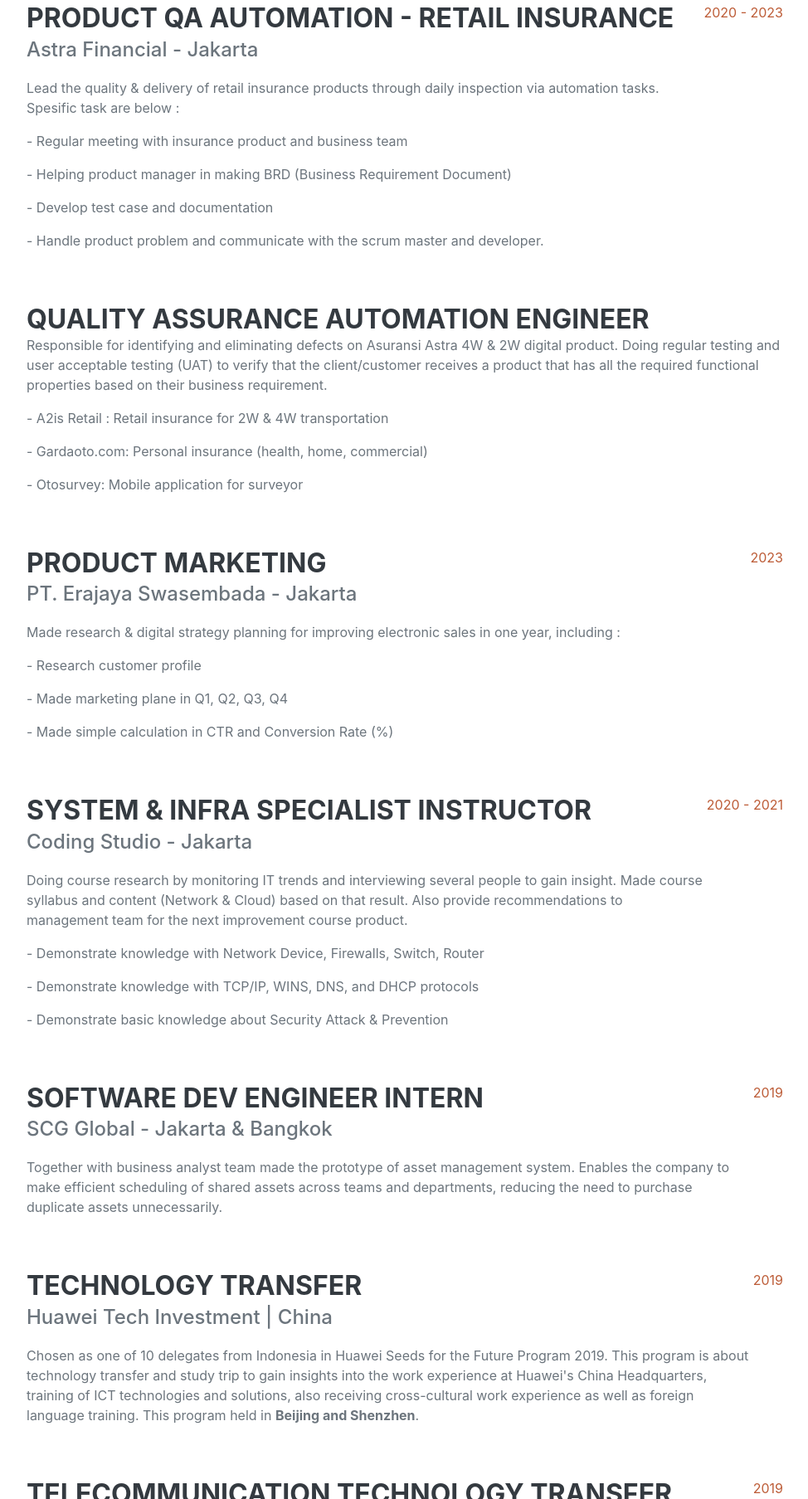
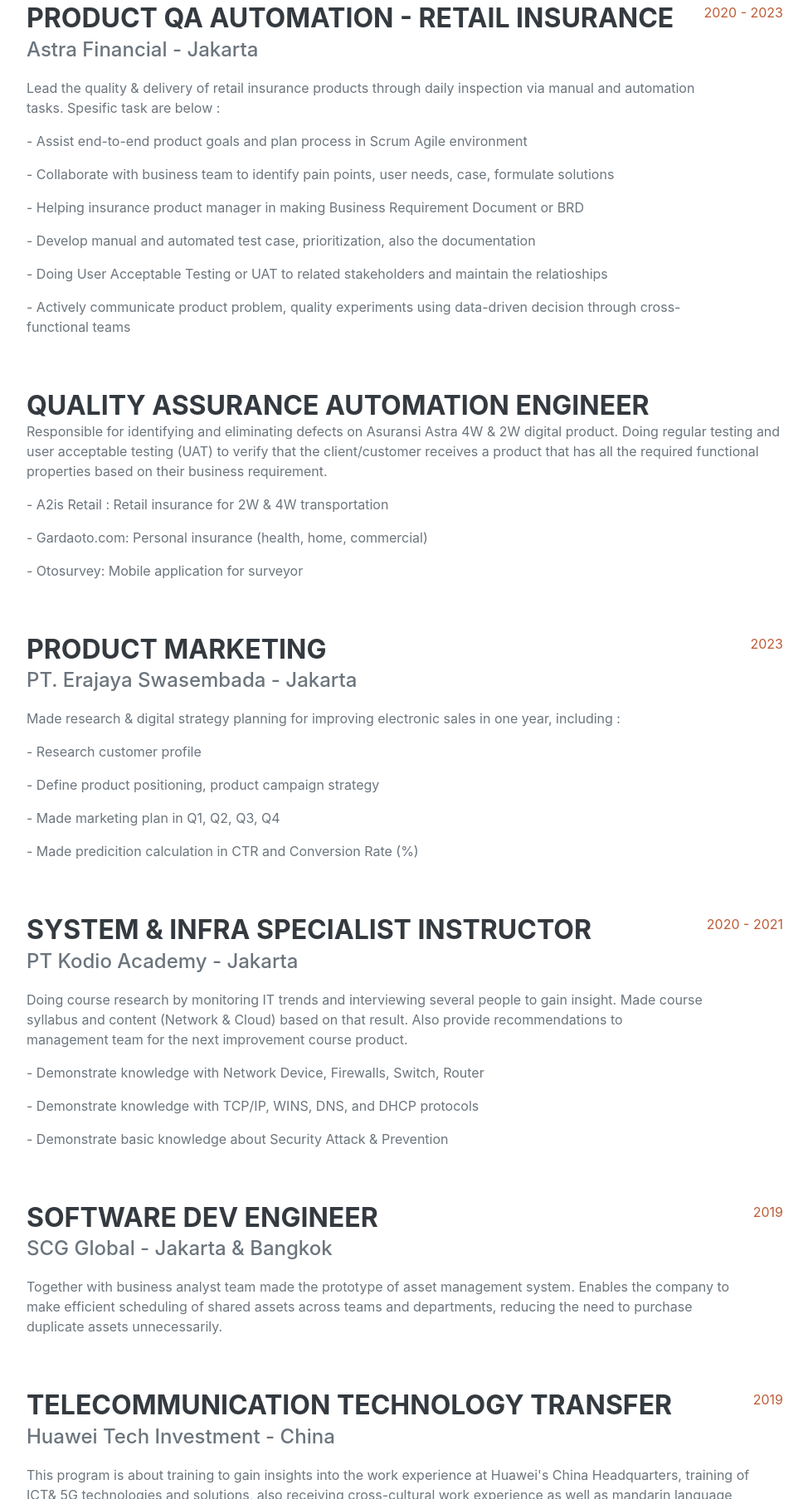
Before and after one commit to sachihongo/sachihongo.github.io, a plain HTML site: page index.html in a window 1280 px wide. Shown: the part 993-2800 px from the top of the page at 83% size, without its empty margins (288-1262 px from the left). Drawn offline with nearby package versions, Linux system fonts and the light colour scheme; a web font is replaced by a local one.

Commit message:
Update summary, description and fix some unload photos

```diff
--- a/index.html
+++ b/index.html
@@ -53,9 +53,10 @@
                     Jakarta, Indonesia· 0859106507094·
                     <a href="mailto:sachihongo.sh@gmail.com">sachihongo.sh@gmail.com</a>
                 </div>
-                <p class="lead mb-5">Passionate to design and product management in tech business field. Never give up
-                    to learn something new, even it starts
-                    from beginning. Experience in insurance, 4W & 2W transportation, construction digital products.</p>
+                <p class="lead mb-5">Passionate in product management with expertise in vehicle insurance,
+                    manufacturing, telco industry. Devoted to delivering solutions, ensuring customer satisfaction.
+                    Certified in Google Project Management (PMP). Willingness to learn, adapt quickly in every
+                    environment</p>
                 <div class="social-icons">
                     <a class="social-icon" href="https://id.linkedin.com/in/sachi-hongo-9a1103146"><i
                             class="fab fa-linkedin-in"></i></a>
@@ -72,12 +73,18 @@
                     <div class="flex-grow-1">
                         <h3 class="mb-0">Product QA Automation - Retail Insurance </h3>
                         <div class="subheading mb-3">Astra Financial - Jakarta</div>
-                        <p>Lead the quality & delivery of retail insurance products through daily inspection via
-                            automation tasks. Spesific task are below :</p>
-                        <p>- Regular meeting with insurance product and business team</p>
-                        <p>- Helping product manager in making BRD (Business Requirement Document) </p>
-                        <p>- Develop test case and documentation </p>
-                        <p>- Handle product problem and communicate with the scrum master and developer. </p>
+                        <p>Lead the quality & delivery of retail insurance products through daily inspection via manual
+                            and automation tasks. Spesific task are below : </p>
+                        <p>- Assist end-to-end product goals and plan process in Scrum Agile environment</p>
+                        <p>- Collaborate with business team to identify pain points, user needs, case, formulate
+                            solutions</p>
+                        <p>- Helping insurance product manager in making Business Requirement Document or BRD</p>
+                        <p>- Develop manual and automated test case, prioritization, also the documentation</p>
+
+                        <p>- Doing User Acceptable Testing or UAT to related stakeholders and maintain the relatioships
+                        </p>
+                        <p>- Actively communicate product problem, quality experiments using data-driven decision
+                            through cross-functional teams</p>
                     </div>
                     <div class="flex-shrink-0"><span class="text-primary">2020 - 2023</span></div>
                 </div>
@@ -104,10 +111,11 @@
                         <h3 class="mb-0">Product Marketing</h3>
                         <div class="subheading mb-3">PT. Erajaya Swasembada - Jakarta</div>
                         <p>Made research & digital strategy planning for improving electronic sales in one year,
-                            including :</p>
+                            including : </p>
                         <p>- Research customer profile </p>
-                        <p>- Made marketing plane in Q1, Q2, Q3, Q4</p>
-                        <p>- Made simple calculation in CTR and Conversion Rate (%) </p>
+                        <p>- Define product positioning, product campaign strategy </p>
+                        <p>- Made marketing plan in Q1, Q2, Q3, Q4</p>
+                        <p>- Made predicition calculation in CTR and Conversion Rate (%)</p>
                     </div>
                     <div class="flex-shrink-0"><span class="text-primary">2023</span></div>
                 </div>
@@ -115,7 +123,7 @@
                 <div class="d-flex flex-column flex-md-row justify-content-between mb-5">
                     <div class="flex-grow-1">
                         <h3 class="mb-0">System & Infra Specialist Instructor</h3>
-                        <div class="subheading mb-3">Coding Studio - Jakarta</div>
+                        <div class="subheading mb-3">PT Kodio Academy - Jakarta</div>
                         <p>Doing course research by monitoring IT trends and interviewing several people to gain
                             insight. Made course syllabus and content (Network & Cloud) based on that result. Also
                             provide
@@ -130,27 +138,12 @@
 
                 <div class="d-flex flex-column flex-md-row justify-content-between mb-5">
                     <div class="flex-grow-1">
-                        <h3 class="mb-0">Software Dev Engineer Intern </h3>
+                        <h3 class="mb-0">Software Dev Engineer</h3>
                         <div class="subheading mb-3">SCG Global - Jakarta & Bangkok </div>
                         <p>Together with business analyst team made the prototype of asset management system.
                             Enables the company to make efficient scheduling of shared assets across teams
                             and departments, reducing the need to purchase duplicate assets unnecessarily.
                         </p>
-                    </div>
-                    <div class="flex-shrink-0"><span class="text-primary">2019</span></div>
-                </div>
-
-                <div class="d-flex flex-column flex-md-row justify-content-between mb-5">
-                    <div class="flex-grow-1">
-                        <h3 class="mb-0">Technology Transfer</h3>
-                        <div class="subheading mb-3">Huawei Tech Investment | China</div>
-                        <p>Chosen as one of 10 delegates from Indonesia in Huawei Seeds for the Future Program 2019.
-                            This program is about technology transfer and study trip to gain insights into the work
-                            experience at Huawei's China Headquarters, training of ICT technologies and solutions,
-                            also
-                            receiving cross-cultural work experience as well as foreign language training. This
-                            program
-                            held in <b>Beijing and Shenzhen</b>.</p>
                     </div>
                     <div class="flex-shrink-0"><span class="text-primary">2019</span></div>
                 </div>
@@ -189,9 +182,9 @@
                 <div class="d-flex flex-column flex-md-row justify-content-between mb-5">
                     <div class="flex-grow-1">
                         <h3 class="mb-0">Institut Teknologi Bandung</h3>
-                        <div class="subheading mb-3">Master of Business Administration</div>
+                        <div class="subheading mb-3">Master of Business Administration (MBA)</div>
                         <div>Major: Marketing</div>
-                        <p>CGPA: 4.00</p>
+                        <p>CGPA: 3.93/4.00</p>
                     </div>
                     <div class="flex-shrink-0"><span class="text-primary">2022 - 2023</span></div>
                 </div>
@@ -201,7 +194,7 @@
                         <div class="subheading mb-3">Bachelor of Computer Science</div>
                         <div>Major: Information System</div>
                         <div>Minor: Computer Network & Forensic</div>
-                        <p>CGPA: 3.83 - Cumlaude</p>
+                        <p>CGPA: 3.83/4.00</p>
                     </div>
                     <div class="flex-shrink-0"><span class="text-primary">2016 - 2020</span></div>
                 </div>
@@ -284,7 +277,7 @@
                 <h2 class="mb-5">Portofolio</h2>
                 <div class="card-columns">
                     <div class="card bg-primary text-white text-center p-3">
-                        <img src="assets/img/gardaoto.jpg" class="card-img-top" alt="...">
+                        <img src="assets/img/Gardaoto.JPG" class="card-img-top" alt="...">
                         <div class="card-body">
                             <h5 class="card-title">Gardaoto.com</h5>
                             <p class="card-text">Garda Oto is a brand of car insurance offered by Asuransi Astra, a
@@ -303,7 +296,7 @@
                         </div>
                     </div>
                     <div class="card">
-                        <img src="assets/img/otosurvey.jpg" class="card-img-top" alt="...">
+                        <img src="assets/img/Otosurvey.JPG" class="card-img-top" alt="...">
                         <div class="card-body">
                             <h5 class="card-title">Otosurvey</h5>
                             <p class="card-text">Otosurvey offers various types of car insurance policies to protect
```
